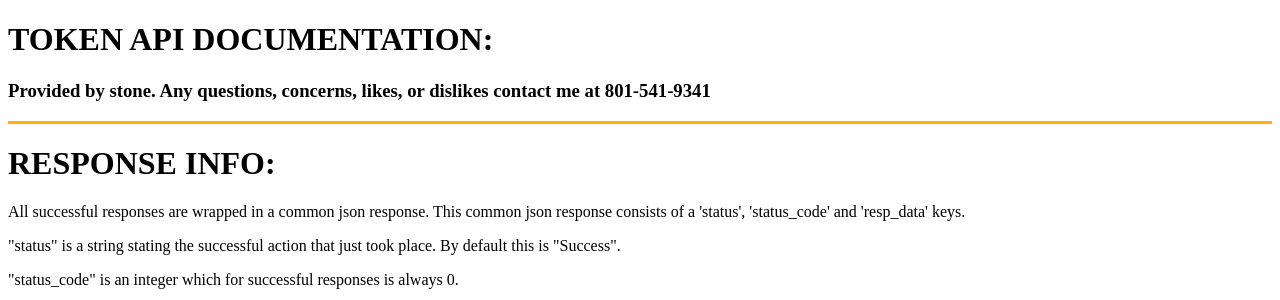
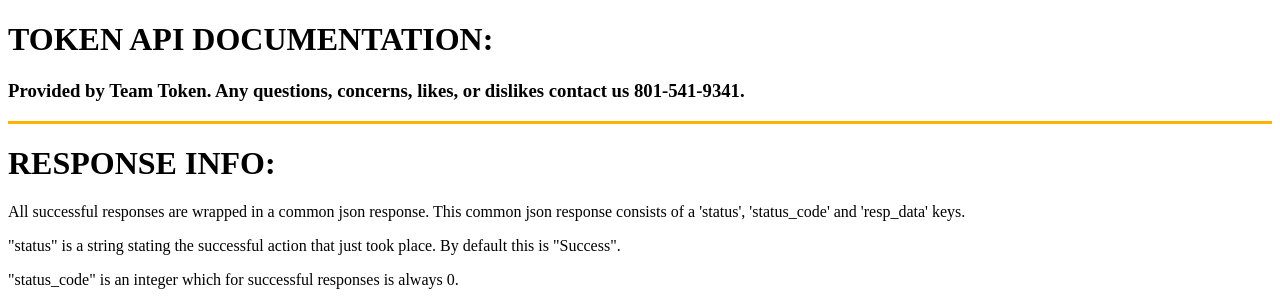
Before and after one commit to ssmele/token_backend, a Flask app: page /docs in a window 1280 px wide. Shown: the top 300 px of the page. Run offline with Flask 2, Linux system fonts and the light colour scheme; parts of the project's set-up code (start-up, migrations or seed data) failed here and were passed over.

Commit message:
Added stuff to documentation.

```diff
--- a/templates/documentation.html
+++ b/templates/documentation.html
@@ -71,7 +71,7 @@
 </head>
 <body>
 <h1>TOKEN API DOCUMENTATION:</h1>
-<h3>Provided by stone. Any questions, concerns, likes, or dislikes contact me at 801-541-9341</h3>
+<h3>Provided by Team Token. Any questions, concerns, likes, or dislikes contact us 801-541-9341.</h3>
 <hr class="horz_line"/>
 <h1>RESPONSE INFO:</h1>
 <p>All successful responses are wrapped in a common json response. This common json response consists of a 'status',
```
